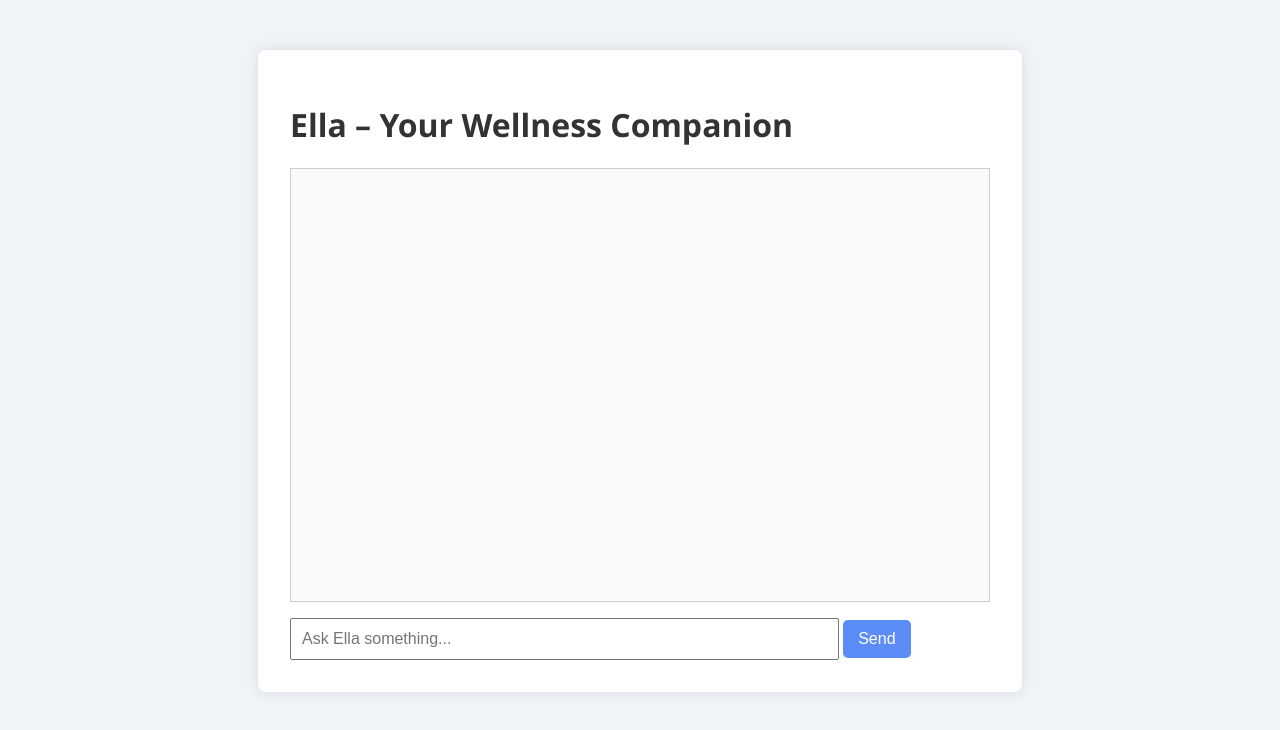
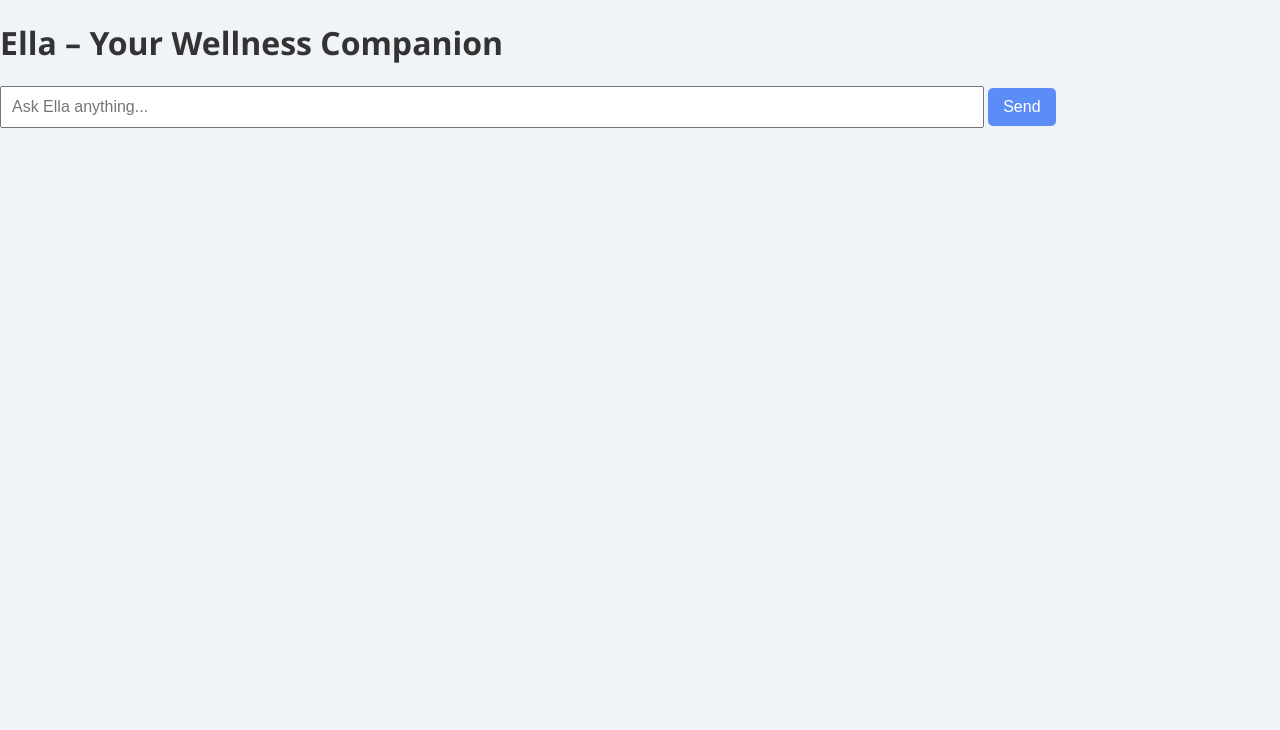
Before and after one commit to RattusKing/Ella, a plain HTML site: page ella-mvp/frontend/index.html in a window 1280 px wide. Drawn offline with Linux system fonts and the light colour scheme.

Commit message:
Update index.html

```diff
--- a/ella-mvp/frontend/index.html
+++ b/ella-mvp/frontend/index.html
@@ -3,15 +3,17 @@
 <head>
   <meta charset="UTF-8" />
   <meta name="viewport" content="width=device-width, initial-scale=1.0"/>
-  <title>Ella Chatbot</title>
-  <link rel="stylesheet" href="style.css"/>
+  <title>Ella - Wellness Chatbot</title>
+  <link rel="stylesheet" href="style.css" />
 </head>
 <body>
-  <div class="container">
+  <div id="chat-container">
     <h1>Ella – Your Wellness Companion</h1>
-    <div id="chatbox"></div>
-    <input type="text" id="userInput" placeholder="Ask Ella something..."/>
-    <button onclick="sendMessage()">Send</button>
+    <div id="chat-box"></div>
+    <form id="chat-form">
+      <input type="text" id="user-input" placeholder="Ask Ella anything..." required />
+      <button type="submit">Send</button>
+    </form>
   </div>
   <script src="script.js"></script>
 </body>
```
